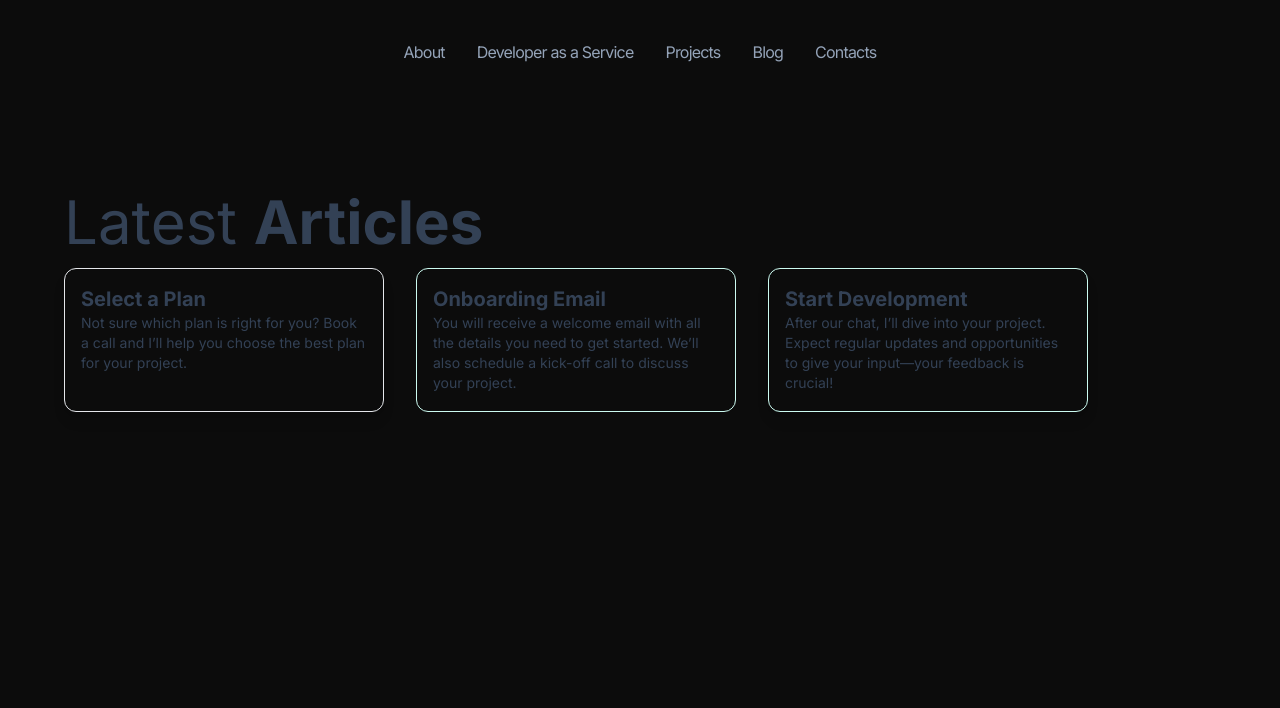
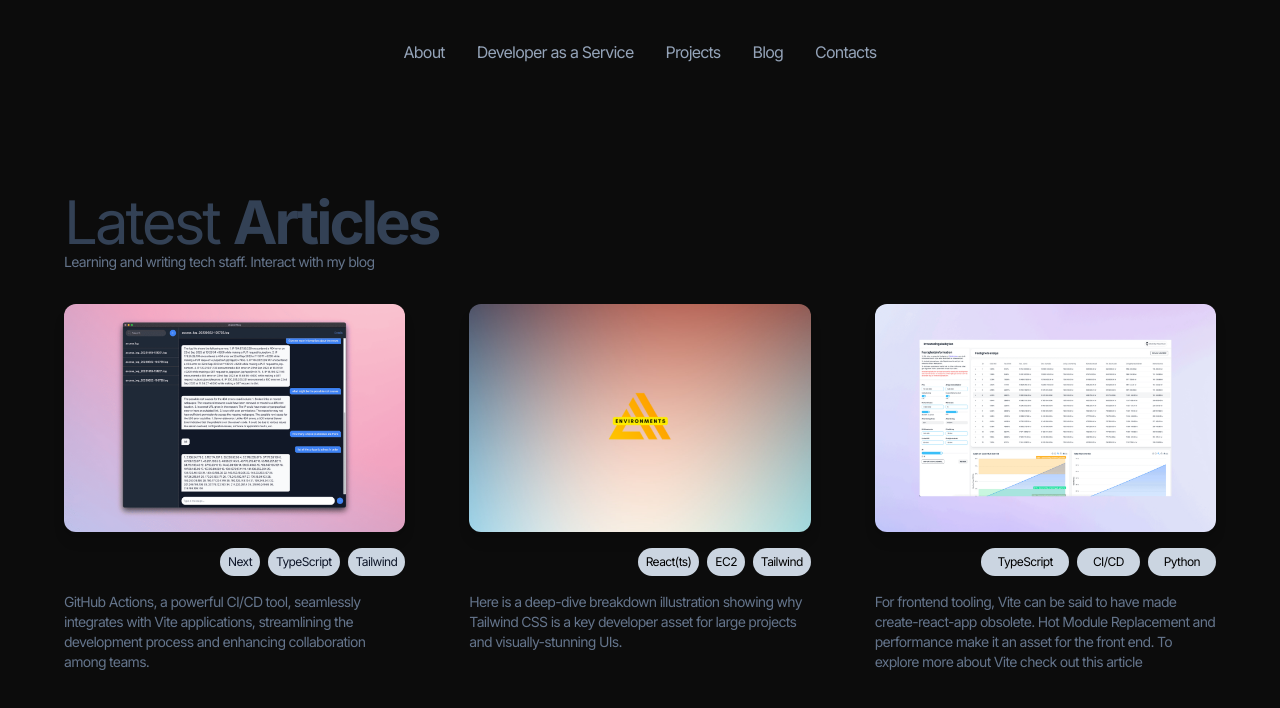
Before and after one commit to Brucedevnairobi/portfolio-website, a Next.js app: page /blog in a window 1280 px wide. Shown: the top 708 px of the page. Built offline with nearby package versions, Linux system fonts and the light colour scheme.

Commit message:
blog and projects sections done

```diff
--- a/app/blog/page.tsx
+++ b/app/blog/page.tsx
@@ -1,34 +1,103 @@
 import React from "react";
 import NavBar from "@/components/NavBar";
+import Image from 'next/image'
 const page = () => {
   return (
     <div>
        <nav className="mt-10"><NavBar /></nav>
-      <h1 className="text-4xl md:text-6xl pt-32 text-slate-700 pl-16">
+       <h1 className="text-4xl md:text-6xl pt-32 text-slate-700 pl-16 tracking-tighter leading-6">
         Latest <span className="font-bold">Articles</span>
       </h1>
-      <section className="px-16 pb-16 md:flex gap-8 sm:pt-4">
-        <div className="md:w-80 h-36 border-[1px] hover:cursor-pointer rounded-xl p-4 shadow-lg sm:w-full text-slate-700">
-          <h3 className="text-xl font-bold">Select a Plan</h3>
-          <p className="text-sm text-slate-700">
-            Not sure which plan is right for you? Book a call and I’ll help you
-            choose the best plan for your project.
-          </p>
+      <p className="mx-16 text-xs md:text-sm text-slate-500 leading-6 tracking-tighter">
+        Learning and writing tech staff. Interact with my blog
+      </p>
+      <section className="mx-16 mt-8 gap-2 sm:grid sm:grid-cols-2 md:grid-cols-3 md:gap-16 sm:gap-12 pb-20">
+        <div>
+          <div className="cursor-pointer rounded-xl shadow-lg">
+            <Image
+              src="/chat-with-log.png"
+              width={300}
+              height={300}
+              alt="chatwithlogimage"
+              className="w-[360px] rounded-xl"
+            />
+          </div>
+          <div className="flex justify-end space-x-6 mb-4">
+            <div className=" space-x-2 mx-right mt-4">
+              <button className="bg-slate-300 rounded-3xl p-2 text-slate-900 text-xs leading-3 tracking-tighter">
+                Next
+              </button>
+              <button className="bg-slate-300 rounded-3xl p-2 text-slate-900 text-xs leading-3 tracking-tighter">
+                TypeScript
+              </button>
+              <button className="bg-slate-300 rounded-3xl text-slate-900 p-2 text-xs leading-3 tracking-tighter">
+                Tailwind
+              </button>
+            </div>
+          </div>
+          <h6 className="text-slate-500 leading-4 tracking-tighter text-xs mb-4 md:text-sm">
+            GitHub Actions, a powerful CI/CD tool, seamlessly integrates with
+            Vite applications, streamlining the development process and
+            enhancing collaboration among teams.
+          </h6>
         </div>
-        <div className="md:w-80 h-36 border-[1px]  hover:cursor-pointer border-teal-100 rounded-xl p-4 shadow-l sm:w-full text-slate-700">
-          <h3 className="text-xl font-bold">Onboarding Email</h3>
-          <p className="text-sm text-slate-700">
-            You will receive a welcome email with all the details you need to
-            get started. We’ll also schedule a kick-off call to discuss your
-            project.
-          </p>
+        <div>
+          <div className="cursor-pointer rounded-xl shadow-lg">
+            <Image
+              src="/aws-amplify.png"
+              width={300}
+              height={300}
+              alt="chatwithlogimage"
+              className="w-[360px] rounded-xl"
+            />
+          </div>
+          <div className="flex justify-end space-x-6 mb-4">
+            <div className="md:flex md:items-end space-x-2 mt-4">
+              <button className="bg-slate-300 rounded-3xl p-2 text-xs leading-3 tracking-tighter">
+                React(ts)
+              </button>
+              <button className="bg-slate-300 rounded-3xl p-2 text-xs leading-3 tracking-tighter">
+                EC2
+              </button>
+              <button className="bg-slate-300 rounded-3xl p-2 text-xs leading-3 tracking-tighter">
+                Tailwind
+              </button>
+            </div>
+          </div>
+          <h6 className="text-slate-500 leading-4 tracking-tighter text-xs mb-4 md:text-sm">
+            Here is a deep-dive breakdown illustration showing why Tailwind CSS
+            is a key developer asset for large projects and visually-stunning
+            UIs.
+          </h6>
         </div>
-        <div className="md:w-80 h-36 border-[1px]  hover:cursor-pointer border-teal-100 rounded-xl p-4 shadow-lg sm:w-full text-slate-700">
-          <h3 className="text-xl font-bold">Start Development</h3>
-          <p className="text-sm text-slate-700">
-            After our chat, I’ll dive into your project. Expect regular updates
-            and opportunities to give your input—your feedback is crucial!
-          </p>
+        <div className="">
+          <div className="cursor-pointer rounded-xl shadow-lg">
+            <Image
+              src="/invest.png"
+              width={300}
+              height={300}
+              alt="chatwithlogimage"
+              className="w-[360px] rounded-xl"
+            />
+          </div>
+          <div className="flex justify-end space-x-6 mb-4">
+            <div className="flex flex-end space-x-2 mt-4">
+              <button className="bg-slate-300 leading-3 tracking-tighter rounded-3xl p-2 px-4 text-xs">
+                TypeScript
+              </button>
+              <button className="bg-slate-300 leading-3 tracking-tighter rounded-3xl p-2 px-4 text-xs">
+                CI/CD
+              </button>
+              <button className="bg-slate-300 rounded-3xl leading-3 tracking-tighter p-2 px-4 text-xs">
+                Python
+              </button>
+            </div>
+          </div>
+          <h6 className="text-slate-500 leading-4 tracking-tighter text-xs md:text-sm mb-4">
+            For frontend tooling, Vite can be said to have made create-react-app
+            obsolete. Hot Module Replacement and performance make it an asset
+            for the front end. To explore more about Vite check out this article
+          </h6>
         </div>
       </section>
     </div>
--- a/app/projects/page.tsx
+++ b/app/projects/page.tsx
@@ -5,46 +5,128 @@ const page = () => {
   return (
     <div className="w-full mx-auto px-4 pb-16">
        <nav className="mt-10"><NavBar /></nav>
-       <h1 className="text-4xl md:text-6xl pt-32 text-slate-700 pl-16">
+       <h1 className="text-4xl md:text-6xl mt-32 text-slate-700 mx-12 leading-6 tracking-tighter">
         Latest <span className="font-bold">Projects</span>
       </h1>
-      <p className="pl-16 text-slate-500">I`m always working on something. Here are some of my latest projects;</p>
-      <section className="px-16 pt-5 gap-2 sm:grid sm:grid-cols-2 md:grid-cols-3 md:gap-16">
+      <p className="mx-12 text-xs md:text-sm text-slate-500 leading-6 tracking-tighter">
+        I`m always working on something. Here are some of my latest projects.
+      </p>
+      <section className="mx-12 mt-8 gap-12 sm:grid grid-cols-2 md:grid-cols-3 md:gap-16  mb-20">
+        <div>
           <div className="cursor-pointer rounded-xl shadow-lg">
             <Image
               src="/chat-with-log.png"
-            width={100}
-            height={100}
+              width={300}
+              height={300}
               alt="chatwithlogimage"
-            className=" sm:w-[300px] md:w-[360px] rounded-xl"
+              className="w-[360px] rounded-xl"
             />
           </div>
+          <div className="flex justify-end space-x-6 mb-4">
+            <div className=" space-x-2 mx-right mt-4">
+              <button className="bg-slate-300 rounded-3xl p-2 text-slate-900 text-xs leading-3 tracking-tighter">
+                Next
+              </button>
+              <button className="bg-slate-300 rounded-3xl p-2 text-slate-900 text-xs leading-3 tracking-tighter">
+                TypeScript
+              </button>
+              <button className="bg-slate-300 rounded-3xl text-slate-900 p-2 text-xs leading-3 tracking-tighter">
+                Tailwind
+              </button>
+            </div>
+          </div>
+          <h6 className="text-slate-500 leading-4 tracking-tighter text-xs mb-4 md:text-sm">
+            GitHub Actions, a powerful CI/CD tool, seamlessly integrates with
+            Vite applications, streamlining the development process and
+            enhancing collaboration among teams.
+          </h6>
+        </div>
+        <div>
           <div className="cursor-pointer rounded-xl shadow-lg">
             <Image
               src="/aws-amplify.png"
-            width={100}
-            height={100}
-            alt="awsamplifyimage"
-            className=" sm:w-[300px] md:w-[360px] rounded-xl"
+              width={300}
+              height={300}
+              alt="chatwithlogimage"
+              className="w-[360px] rounded-xl"
             />
           </div>
+          <div className="flex justify-end space-x-6 mb-4">
+            <div className="md:flex md:items-end space-x-2 mt-4">
+              <button className="bg-slate-300 rounded-3xl p-2 text-xs leading-3 tracking-tighter">
+                React(ts)
+              </button>
+              <button className="bg-slate-300 rounded-3xl p-2 text-xs leading-3 tracking-tighter">
+                EC2
+              </button>
+              <button className="bg-slate-300 rounded-3xl p-2 text-xs leading-3 tracking-tighter">
+                Tailwind
+              </button>
+            </div>
+          </div>
+          <h6 className="text-slate-500 leading-4 tracking-tighter text-xs mb-4 md:text-sm">
+            Here is a deep-dive breakdown illustration showing why Tailwind CSS
+            is a key developer asset for large projects and visually-stunning
+            UIs.
+          </h6>
+        </div>
+        <div>
           <div className="cursor-pointer rounded-xl shadow-lg">
             <Image
               src="/invest.png"
-            width={100}
-            height={100}
-            alt="investimage"
-            className=" sm:w-[300px] md:w-[360px] rounded-xl"
+              width={300}
+              height={300}
+              alt="chatwithlogimage"
+              className="w-[360px] rounded-xl"
             />
           </div>
+          <div className="flex justify-end space-x-6 mb-4">
+            <div className="flex flex-end space-x-2 mt-4">
+              <button className="bg-slate-300 rounded-3xl p-2 px-4 text-xs leading-3 tracking-tighter">
+                TypeScript
+              </button>
+              <button className="bg-slate-300 rounded-3xl p-2 px-4 text-xs leading-3 tracking-tighter">
+                CI/CD
+              </button>
+              <button className="bg-slate-300 rounded-3xl p-2 px-4 text-xs leading-3 tracking-tighter">
+                Python
+              </button>
+            </div>
+          </div>
+          <h6 className="text-slate-500 leading-4 tracking-tighter text-xs mb-4 md:text-sm">
+            For frontend tooling, Vite can be said to have made create-react-app
+            obsolete. Hot Module Replacement and performance make it an asset
+            for the front end. To explore more about Vite check out this article
+          </h6>
+        </div>
+        <div>
           <div className="cursor-pointer rounded-xl shadow-lg">
             <Image
               src="/crypto-trading.png"
-            width={100}
-            height={100}
-            alt="cryptotradingimage"
-            className=" sm:w-[300px] md:w-[360px] rounded-xl"
+              width={300}
+              height={300}
+              alt="chatwithlogimage"
+              className="w-[360px] rounded-xl"
             />
+          </div>
+          <div className="flex justify-end space-x-6 mb-4">
+            <div className="flex flex-end space-x-2 mt-4">
+              <button className="bg-slate-300 rounded-3xl p-2 px-4 text-xs leading-3 tracking-tighter">
+                TypeScript
+              </button>
+              <button className="bg-slate-300 rounded-3xl p-2 px-4 text-xs leading-3 tracking-tighter">
+                CI/CD
+              </button>
+              <button className="bg-slate-300 rounded-3xl p-2 px-4 text-xs leading-3 tracking-tighter ">
+                Python
+              </button>
+            </div>
+          </div>
+          <h6 className="text-slate-500 leading-4 tracking-tighter text-xs mb-4 md:text-sm">
+            For frontend tooling, Vite can be said to have made create-react-app
+            obsolete. Hot Module Replacement and performance make it an asset
+            for the front end. To explore more about Vite check out this article
+          </h6>
         </div>
       </section>
     </div>
--- a/package.json
+++ b/package.json
@@ -9,6 +9,7 @@
     "lint": "next lint"
   },
   "dependencies": {
+    "lucide-react": "^0.394.0",
     "next": "14.2.3",
     "react": "^18",
     "react-dom": "^18",
```
Also changed, not shown: app/contacts/page.tsx (+10 -3 lines), app/page.tsx (+60 -38 lines), 1 other file (tests, documents, lock files or other folders). Lines whose indentation alone changed are shown as unchanged.
